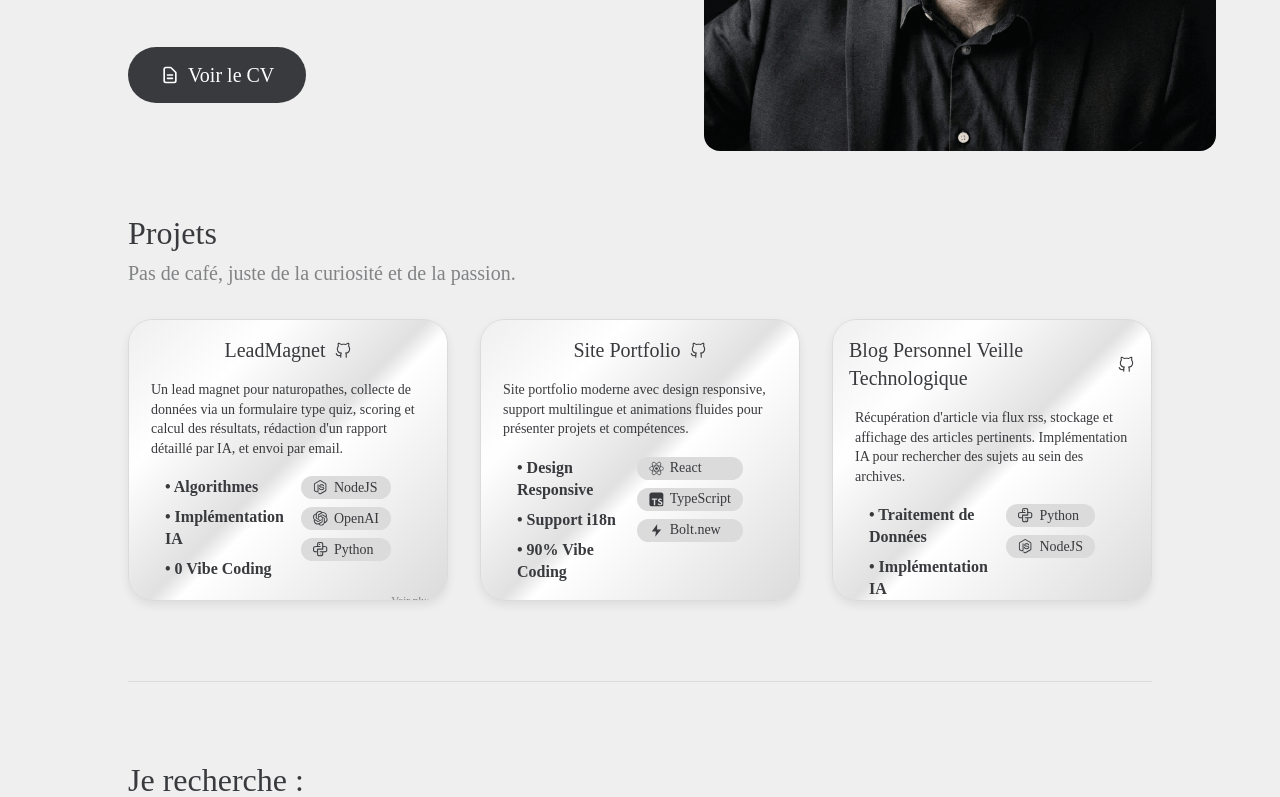
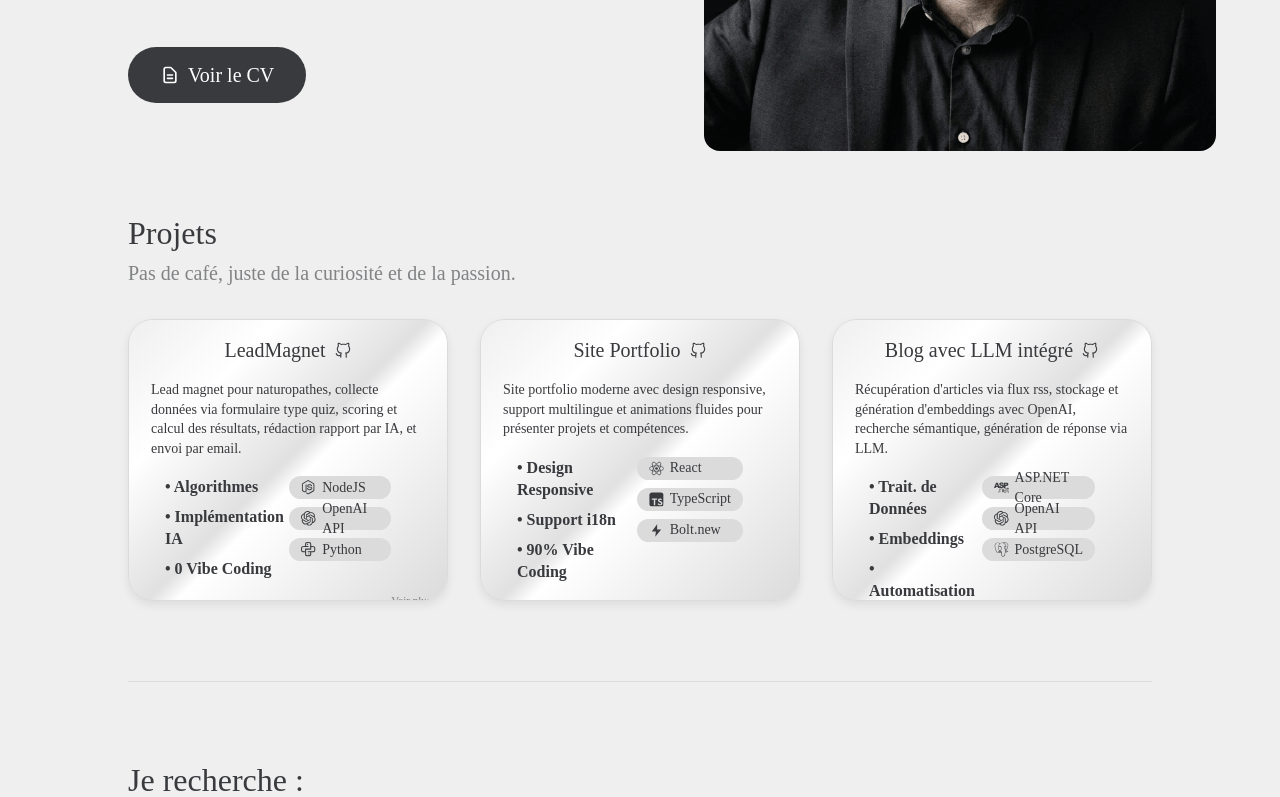
Before and after one commit to Romain-Brgn/portfolio, a React (Vite) app: page / in a window 1280 px wide. Shown: the part 511-1308 px from the top of the page. Built offline with nearby package versions, Linux system fonts and the light colour scheme.

Commit message:
feat: add third project link and svg icons
Co-authored-by: Copilot <copilot@github.com>

```diff
--- a/src/screens/Desktop/Desktop.tsx
+++ b/src/screens/Desktop/Desktop.tsx
@@ -16,8 +16,8 @@ const projectCards: ProjectCardData[] = [
   {
     title: { en: "LeadMagnet", fr: "LeadMagnet" },
     description: {
-      en: "A lead magnet for naturopaths, data collection via a quiz-style form, scoring and calculation of results, drafting of a detailed report by AI, and sending by email.",
-      fr: "Un lead magnet pour naturopathes, collecte de données via un formulaire type quiz, scoring et calcul des résultats, rédaction d'un rapport détaillé par IA, et envoi par email.",
+      en: "Lead magnet for naturopaths, data collection via quiz-style form, scoring and calculation of results, drafting detailed report by AI, and sending by email.",
+      fr: "Lead magnet pour naturopathes, collecte données via formulaire type quiz, scoring et calcul des résultats, rédaction rapport  par IA, et envoi par email.",
     },
     features: {
       en: ["Algorithms", "AI Implementation", "0 Vibe Coding"],
@@ -25,7 +25,7 @@ const projectCards: ProjectCardData[] = [
     },
     technologies: [
       { name: "NodeJS", icon: "/icons/nodejs.svg" },
-      { name: "OpenAI", icon: "/icons/openai.svg" },
+      { name: "OpenAI API", icon: "/icons/openai.svg" },
       { name: "Python", icon: "/icons/python.svg" },
     ],
     githubUrl: "https://github.com/Romain-Brgn/LeadMagnetNaturo",
@@ -55,22 +55,24 @@ const projectCards: ProjectCardData[] = [
   },
   {
     title: {
-      en: "Personal Blog for Technology Watch",
-      fr: "Blog Personnel Veille Technologique",
+      en: "Blog with built-in LLM",
+      fr: "Blog avec LLM intégré",
     },
     description: {
-      en: "Retrieval of articles via RSS feeds, storage, and display of relevant articles. AI implementation to search for topics within the archives.",
-      fr: "Récupération d'article via flux rss, stockage et affichage des articles pertinents. Implémentation IA pour rechercher des sujets au sein des archives.",
+      en: "Retrieving articles via RSS feeds, storing and generating embeddings with OpenAI, semantic search, and generating responses using LLM.",
+      fr: "Récupération d'articles via flux rss, stockage et génération d'embeddings avec OpenAI, recherche sémantique, génération de réponse via LLM.",
     },
     features: {
-      en: ["Data Processing", "AI Implementation", "Automation"],
-      fr: ["Traitement de Données", "Implémentation IA", "Automatisation"],
+      en: ["Data Processing", "Embeddings", "Automation"],
+      fr: ["Trait. de Données", "Embeddings", "Automatisation"],
     },
     technologies: [
-      { name: "Python", icon: "/icons/python.svg" },
-      { name: "NodeJS", icon: "/icons/nodejs.svg" },
+      { name: "ASP.NET Core", icon: "/icons/aspnet.svg" },
+      { name: "OpenAI API", icon: "/icons/openai.svg" },
+      { name: "PostgreSQL", icon: "/icons/postgresql.svg" },
     ],
-    githubUrl: "https://github.com/Romain-Brgn",
+    githubUrl: "https://github.com/Romain-Brgn/technology-watch-blog",
+    liveUrl: "https://blog.romain-brgn.work",
   },
 ];
 
```
Also changed, not shown: public/icons/aspnet.svg (added), public/icons/postgresql.svg (added).
